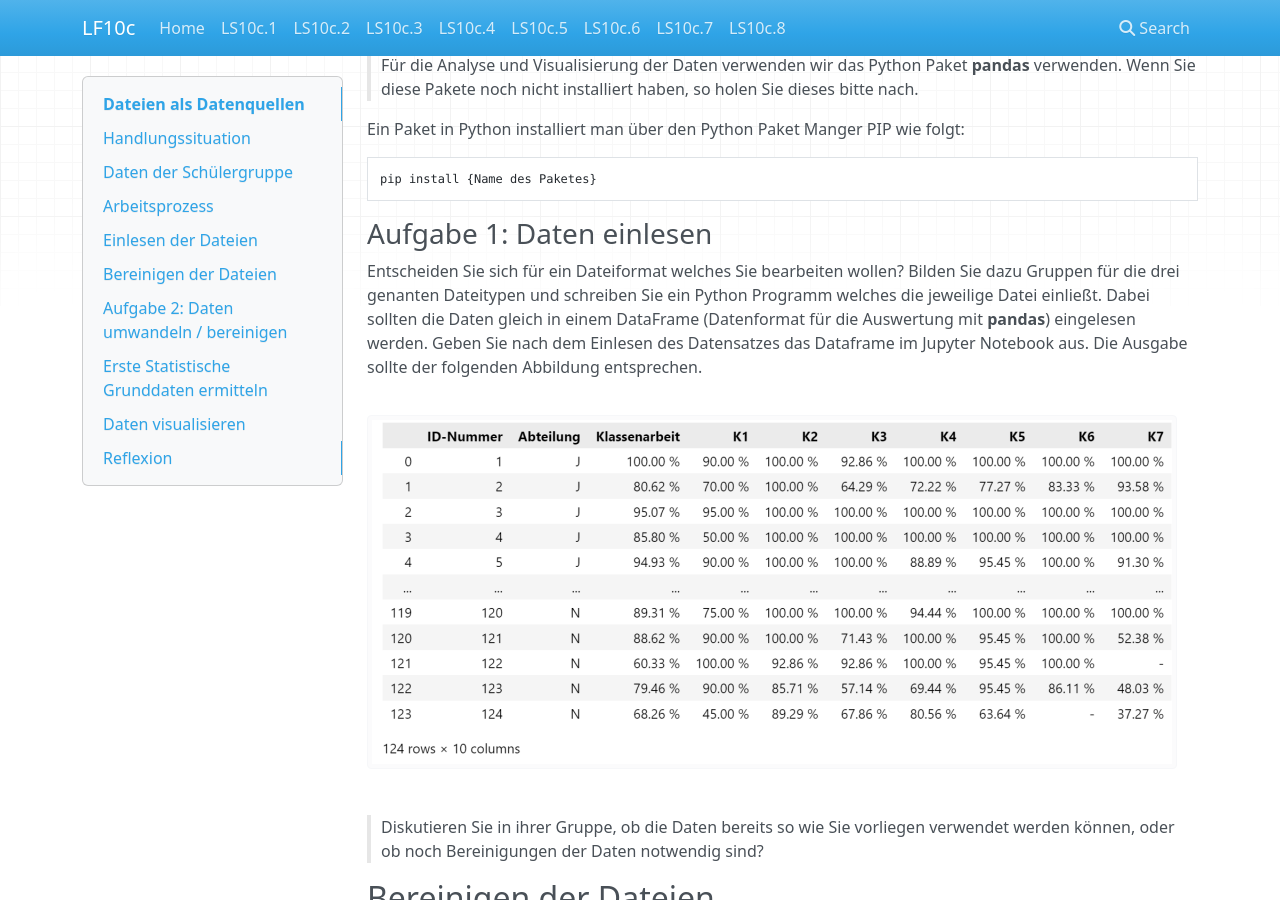
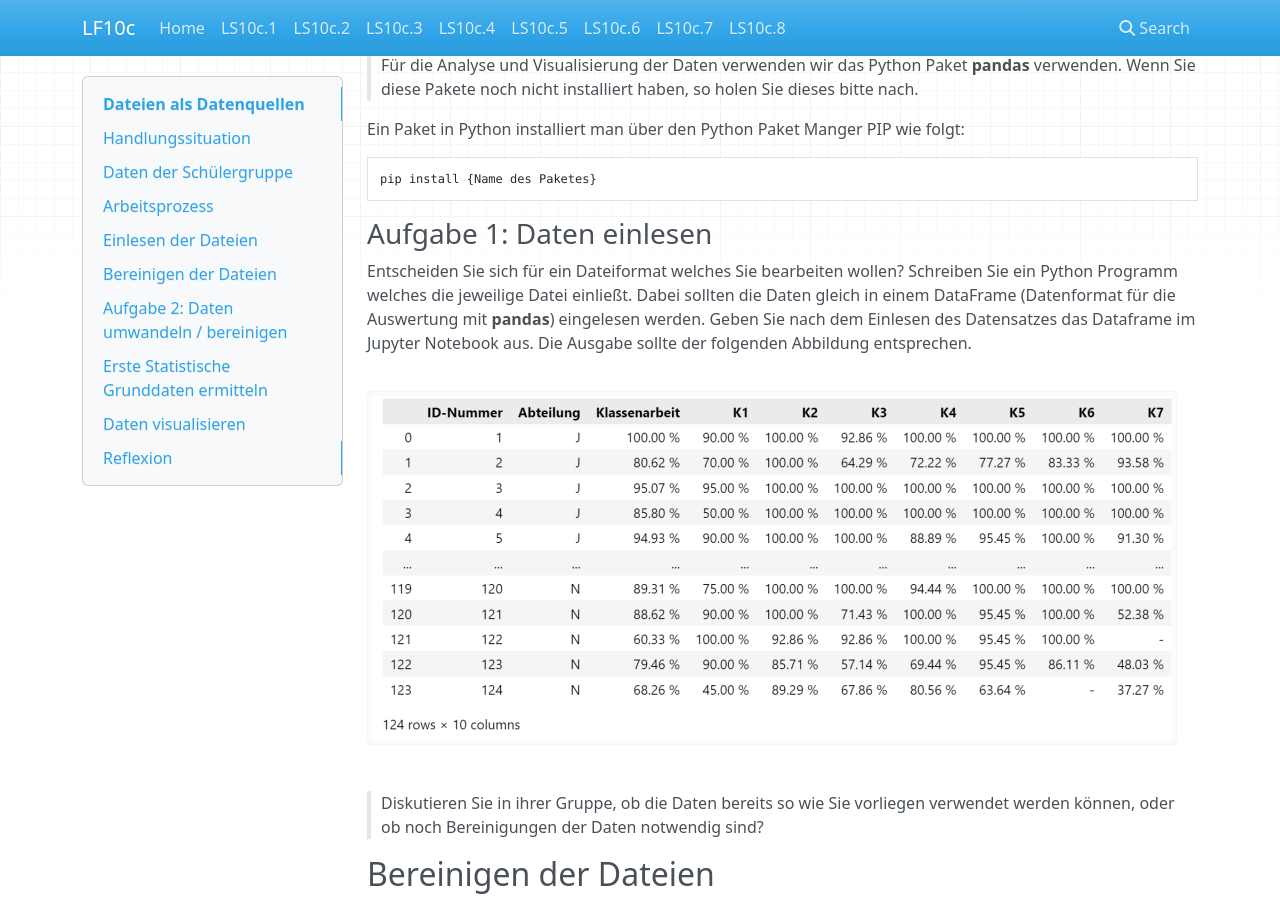
Before and after one commit to jtuttas/datenanalyse, an MkDocs documentation site: the page built from docs/Dateien_als_Datenquelle.md, in a window 1280 px wide and 900 px high, scrolled down 1886 px. Built offline with MkDocs 1.6.1, drawn with Linux system fonts in a browser that asks for light colours; nearby versions of some CDN libraries.

Commit message:
diverses

```diff
--- a/docs/Dateien_als_Datenquelle.md
+++ b/docs/Dateien_als_Datenquelle.md
@@ -96,7 +96,7 @@ pip install {Name des Paketes}
 
 ### Aufgabe 1: Daten einlesen
 
-Entscheiden Sie sich für ein Dateiformat welches Sie bearbeiten wollen? Bilden Sie dazu Gruppen für die drei genanten Dateitypen und schreiben Sie ein Python Programm welches die jeweilige Datei einließt. Dabei sollten die Daten gleich in einem DataFrame (Datenformat für die Auswertung mit **pandas**) eingelesen werden. Geben Sie nach dem Einlesen des Datensatzes das Dataframe im Jupyter Notebook aus. Die Ausgabe sollte der folgenden Abbildung entsprechen.
+Entscheiden Sie sich für ein Dateiformat welches Sie bearbeiten wollen? Schreiben Sie ein Python Programm welches die jeweilige Datei einließt. Dabei sollten die Daten gleich in einem DataFrame (Datenformat für die Auswertung mit **pandas**) eingelesen werden. Geben Sie nach dem Einlesen des Datensatzes das Dataframe im Jupyter Notebook aus. Die Ausgabe sollte der folgenden Abbildung entsprechen.
 
 ![Dataframe Rohdaten](moodleDataframe.png)
 
```
Also changed, not shown: docs/images/bo.png.
